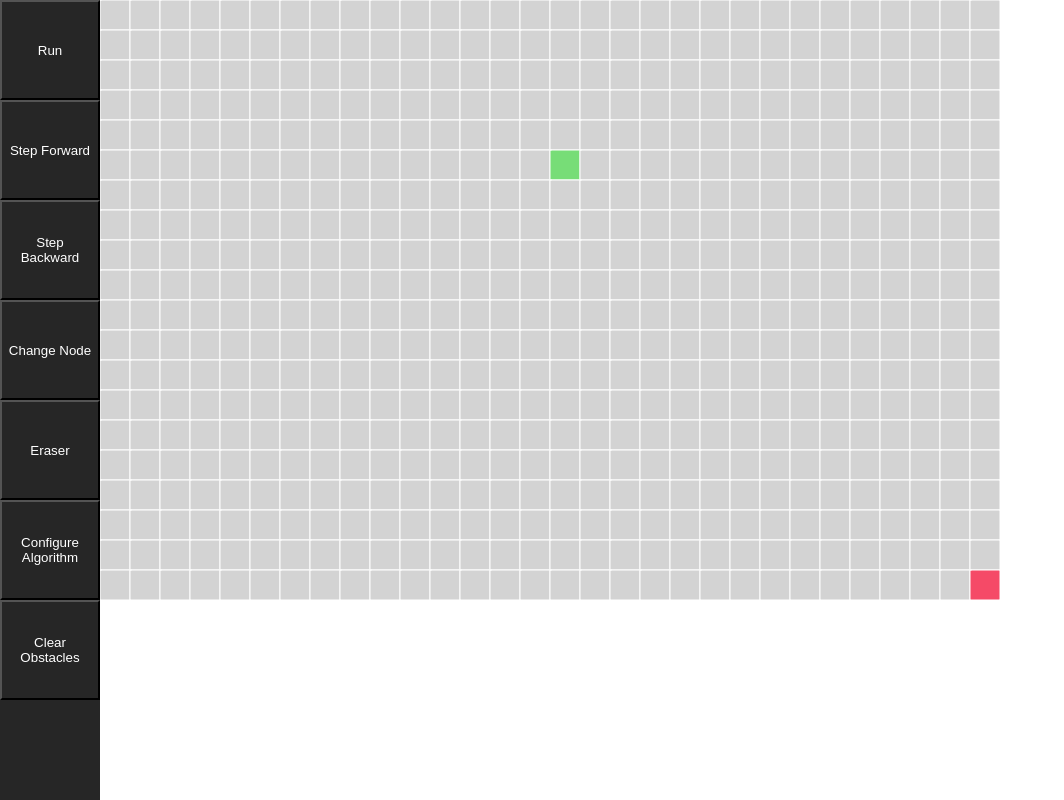
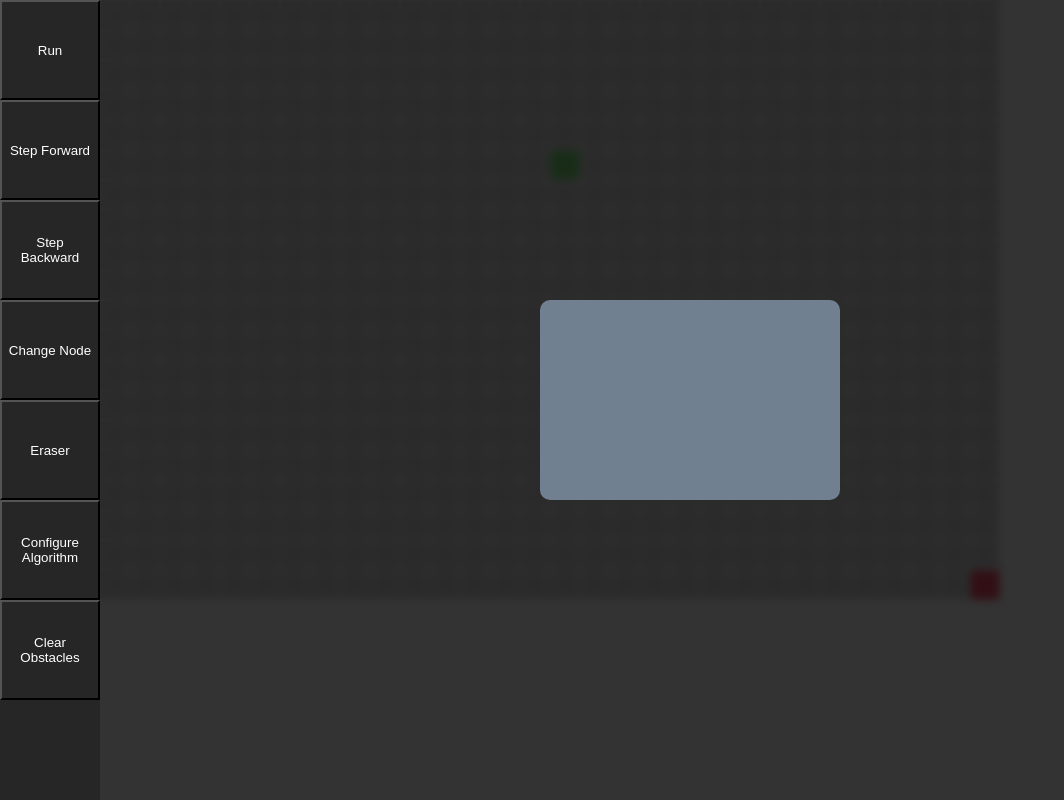
Before and after one commit to mmaldonado78/pathfinding-visualizer, a React (Create React App) app: page / in a window 1280 px wide. Shown: the whole page, without its empty margins (0-1064 px from the left). Built offline with nearby package versions, Linux system fonts and the light colour scheme.

Commit message:
Created skeleton for menu window

```diff
--- a/src/App.css
+++ b/src/App.css
@@ -32,6 +32,13 @@
   color: #61dafb;
 }
 
+.editable-container {
+  display: flex;
+  height: 100%;
+  flex-grow: 1;
+  position: relative;
+}
+
 #main {
   width: 100%;
   height: 100vh;
--- a/src/App.js
+++ b/src/App.js
@@ -4,6 +4,7 @@ import './App.css';
 import Grid from './Grid.js'
 import Menu from './Menu.js'
 import {GOAL, NORMAL, OBSTACLE, START} from "./constants/NodeTypes";
+import MenuWindow from "./MenuWindow";
 
 const clone =  require('rfdc')();
 
@@ -286,7 +287,8 @@ class App extends React.Component {
             <Menu
                 clearGridObstacles={this.clearGridObstacles}
             />
-            <Grid
+            <div className={"editable-container"}>
+              <Grid
                 rows={this.ROWS}
                 cols={this.COLS}
                 nodeSize={this.NODESIZE}
@@ -299,8 +301,9 @@ class App extends React.Component {
                 selected={this.state.selected}
                 selectedType={this.state.selectedType}
                 mouseDownPos={this.state.mouseDownPos}
-            />
-
+              />
+              <MenuWindow/>
+            </div>
           </div>
 
 
--- a/src/Grid.css
+++ b/src/Grid.css
@@ -1,8 +1,3 @@
-rect {
-    box-sizing: border-box;
+.grid-container {
+    max-width: 100%;
 }
-
-
-Paper {
-    overflow: visible !important;
-}
--- a/src/Grid.js
+++ b/src/Grid.js
@@ -3,6 +3,7 @@ import Node from "./Node.js"
 import {NORMAL, START, GOAL, OBSTACLE} from "./constants/NodeTypes";
 import DraggedNode from "./DraggedNode";
 import Row from "./Row"
+import "./Grid.css"
 
 
 
@@ -271,7 +272,7 @@ class Grid extends React.Component {
         });
 
        return(
-          <svg
+          <svg className={"grid-container"}
             width={this.props.cols * this.props.nodeSize}
             height={this.props.rows * this.props.nodeSize}
             ref={this.grid}
--- /dev/null
+++ b/src/MenuWindow.css
@@ -0,0 +1,20 @@
+.backdrop {
+    /*Replace with svg/image backgound*/
+    background-color: rgba(0, 0, 0, .8);
+    backdrop-filter: blur(4px);
+
+    height: 100%;
+    width: 100%;
+    display: flex;
+    align-items: center;
+    justify-content: center;
+    position: absolute;
+}
+
+.window-container {
+    min-height: 200px;
+    min-width: 300px;
+    background-color: slategrey;
+    border-radius: 10px;
+    padding: 15px;
+}
--- /dev/null
+++ b/src/MenuWindow.js
@@ -0,0 +1,38 @@
+import React from "react";
+import "./MenuWindow.css";
+
+class MenuWindow extends React.Component {
+
+    render() {
+        return (
+            <div className={"backdrop"}
+                // style={{
+                // backgroundColor: "rgba(0, 0, 0, .8)",
+                // backdropFilter: "blur(4px)",
+                // opacity: .75,
+                // height: "100%",
+                // width: "100%",
+                // display: "flex",
+                // alignItems: "center",
+                // justifyContent: "center",
+                // position: "absolute"
+
+            // }}
+            >
+                <div className={"window-container"}
+                    // style={{
+                    // minHeight: "200px",
+                    // minWidth: "300px",
+                    // backgroundColor: "darkgrey",
+                    // borderRadius: "10px"
+                // }}
+                >
+                    {this.props.children}
+                </div>
+
+            </div>
+        )
+    }
+}
+
+export default MenuWindow;
```
